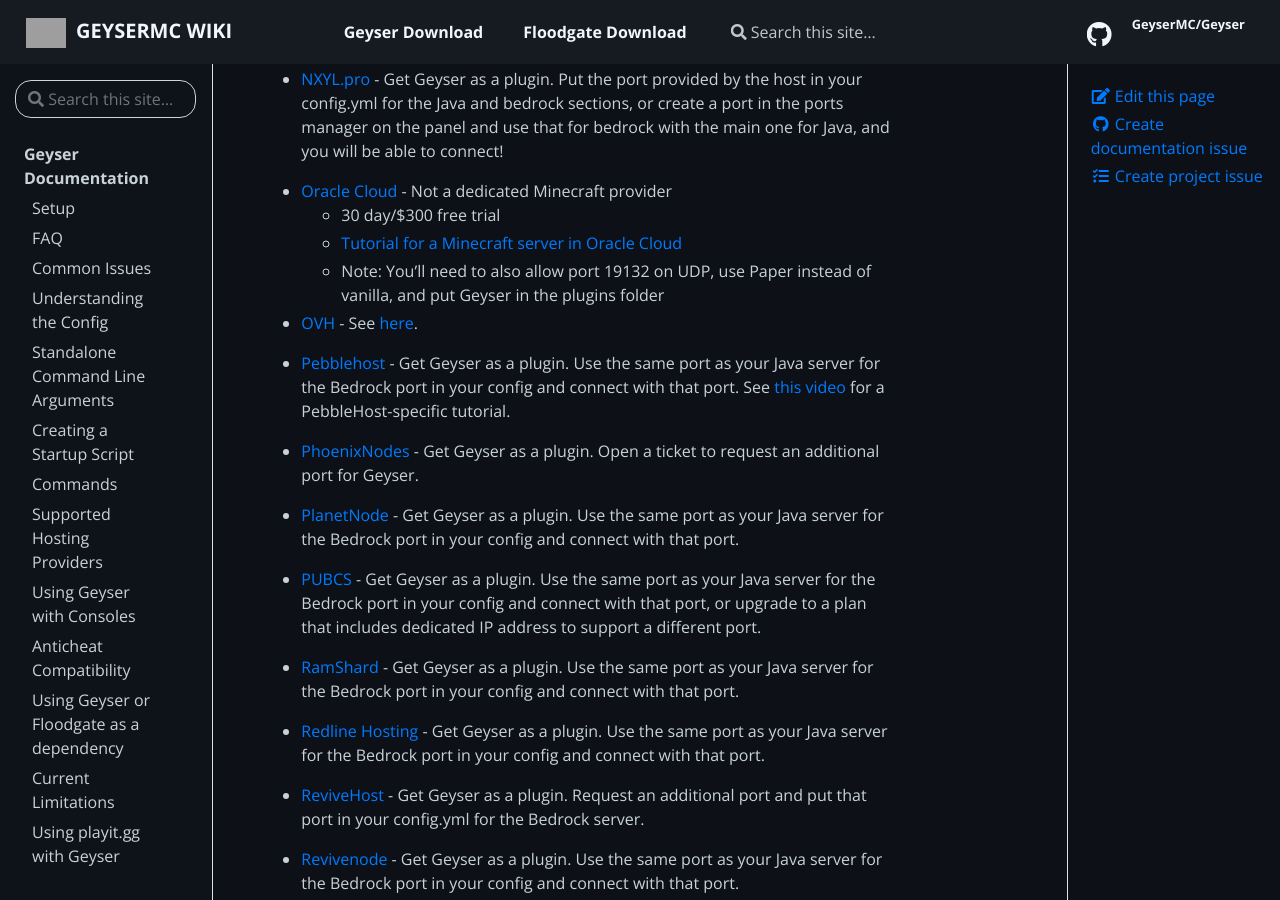
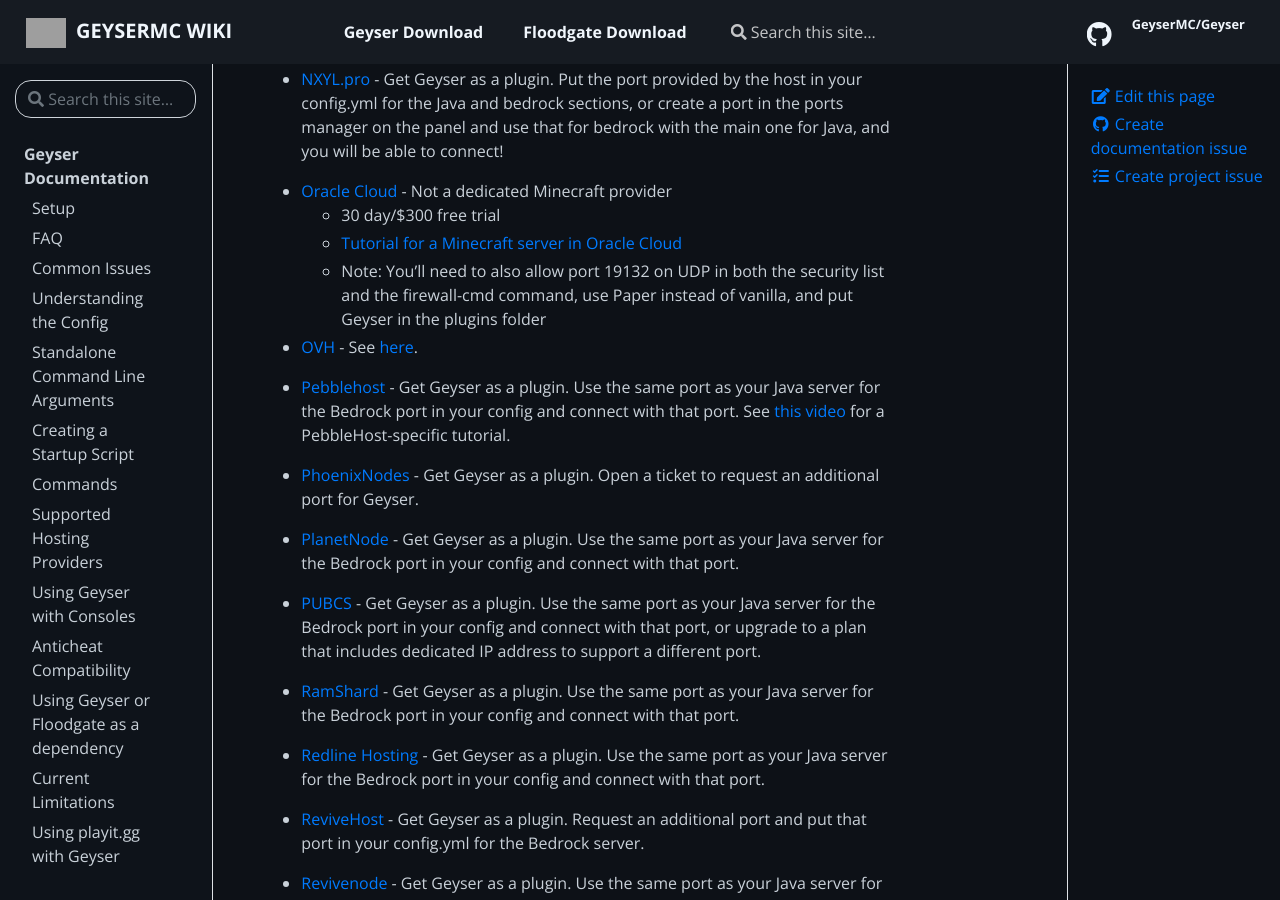
Before and after one commit to GeyserMC/GeyserWiki, a Jekyll site: the page built from _docs/geyser/supported-hosting-providers.md, in a window 1280 px wide and 900 px high, scrolled down 4862 px. Built offline with Jekyll 4.4.1, drawn with Linux system fonts in a browser that asks for light colours; grey boxes are pictures that could not be loaded.

Commit message:
Elaborate further on OCI port forwarding

```diff
--- a/_data/providers.json
+++ b/_data/providers.json
@@ -301,7 +301,7 @@
     {
       "name": "Oracle Cloud",
       "url": "https://www.oracle.com/cloud/",
-      "description": "Not a dedicated Minecraft provider\n  - 30 day/$300 free trial\n  - [Tutorial for a Minecraft server in Oracle Cloud](https://blogs.oracle.com/developers/post/how-to-set-up-and-run-a-really-powerful-free-minecraft-server-in-the-cloud)\n  - Note: You'll need to also allow port 19132 on UDP, use Paper instead of vanilla, and put Geyser in the plugins folder"
+      "description": "Not a dedicated Minecraft provider\n  - 30 day/$300 free trial\n  - [Tutorial for a Minecraft server in Oracle Cloud](https://blogs.oracle.com/developers/post/how-to-set-up-and-run-a-really-powerful-free-minecraft-server-in-the-cloud)\n  - Note: You'll need to also allow port 19132 on UDP in both the security list and the firewall-cmd command, use Paper instead of vanilla, and put Geyser in the plugins folder"
     },
     {
       "name": "OVH",
```
